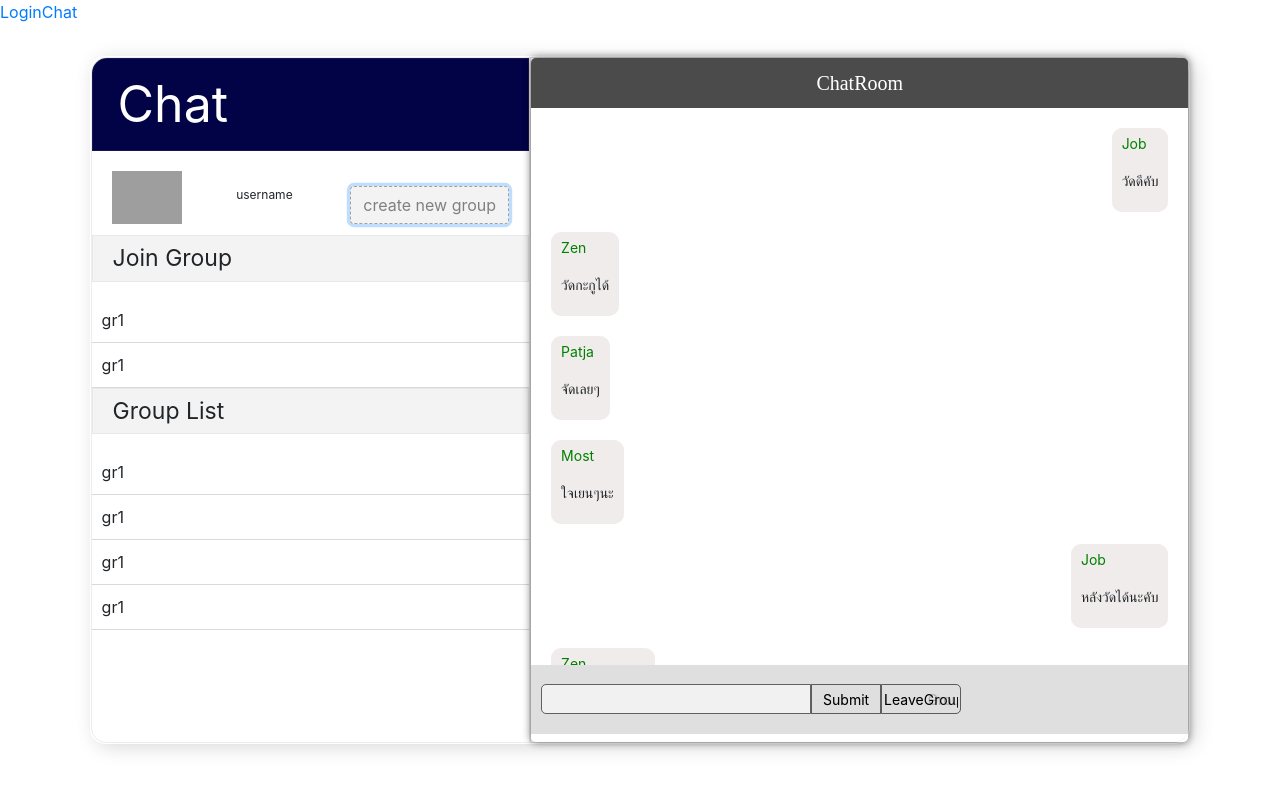
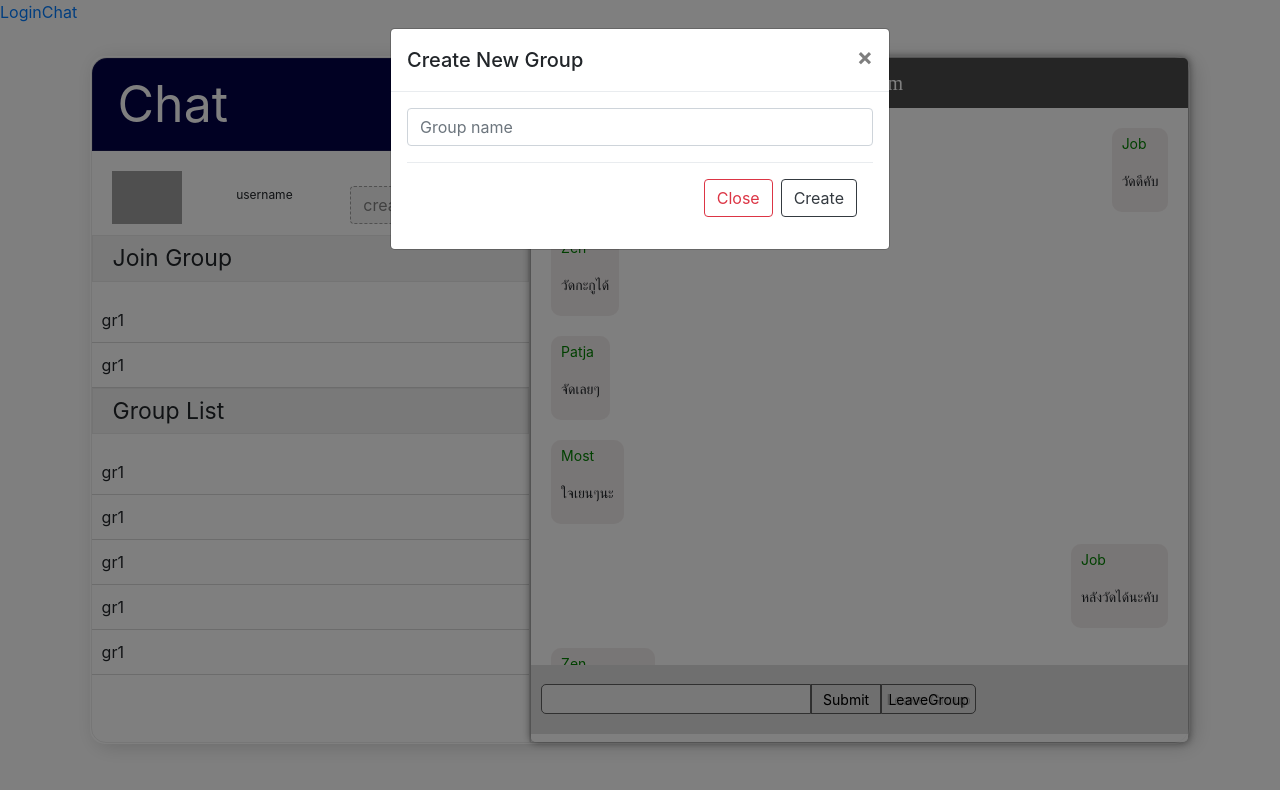
Before and after one commit to beemtny/G-Chat, a React (Create React App) app: page /chat in a window 1280 px wide. Both pictures are taken after a click on the button "create new group". Shown: the top 790 px of the page. Built offline with nearby package versions, Linux system fonts and the light colour scheme; no server answers; grey boxes are pictures that could not be loaded.

Commit message:
edit overflow

```diff
--- a/src/App.css
+++ b/src/App.css
@@ -48,7 +48,6 @@
   padding: 100px 60px 100px 60px;
 }
 
-
 .profile {
   overflow: auto;
   width: 70px;
@@ -65,11 +64,17 @@
   color: gray;
 }
 
-.groupList {
+.groupSide .groupList {
   width: 100%;
-  height: 400px;
-  overflow-y : scroll;
-  display: inline-block;
+  /* height: 400px; */
+  height: 65%;
+  overflow-y: scroll;
+}
+
+.groupSide {
+  width: 100%;
+  height: 100%;
+  overflow: hidden;
 }
 
 ::-webkit-scrollbar {
@@ -108,13 +113,13 @@
   background-color: rgba(255, 255, 255, 0.7);
   border-radius: 5px;
   overflow: hidden;
-  box-shadow: 0 0 8px 0 rgba(0,0,0, 0.3);
+  box-shadow: 0 0 8px 0 rgba(0, 0, 0, 0.3);
 }
 
 .chatroom h3 {
-  font-family: 'Pacifico', cursive;
+  font-family: "Pacifico", cursive;
   background-color: rgba(27, 27, 27, 0.726);
-  color: #FFF;
+  color: #fff;
   margin: 0;
   height: 50px;
   font-size: 20px;
@@ -160,7 +165,7 @@
 
 .chatroom .chats .chat a {
   text-decoration: none;
-  color:rgb(25, 91, 136);
+  color: rgb(25, 91, 136);
 }
 
 .chatroom .input {
@@ -196,10 +201,11 @@
   transition: all 0.3s ease;
 }
 .chatroom .input input[type="leavegroup"] {
+  text-align: center;
   background: transparent;
   border: 1px solid rgb(92, 92, 92);
   height: 30px;
-  width: 80px;
+  width: 95px;
   font-size: 14px;
   box-sizing: border-box;
   border-top-right-radius: 5px;
@@ -210,9 +216,9 @@
 
 .chatroom .input input[type="submit"]:hover {
   background: rgb(36, 151, 228);
-  color: #FFF;
+  color: #fff;
 }
 .chatroom .input input[type="leavegroup"]:hover {
   background: rgb(209, 8, 8);
-  color: #FFF;
+  color: #fff;
 }
--- a/src/Chat.js
+++ b/src/Chat.js
@@ -15,6 +15,8 @@ export default class Chat extends Component {
     );
     // this.socket = socketIOClient('http://localhost:4000')
     this.state = {
+      userID: "untitle",
+      grName: "GrUntitle",
       chats: [
         {
           username: "Job",
@@ -66,9 +68,35 @@ export default class Chat extends Component {
         }
       ]
     };
+    this.onSubmit = this.onSubmit.bind(this);
+    this.submitMessage = this.submitMessage.bind(this);
+    this.handleInputChange = this.handleInputChange.bind(this);
+  }
 
-    this.submitMessage = this.submitMessage.bind(this);
-  }
+  handleInputChange = e => {
+    const target = e.target;
+    const value = target.value;
+    const name = target.name;
+
+    this.setState({
+      [name]: value
+    });
+  };
+
+  onSubmit = async e => {
+    e.preventDefault();
+    let data = {
+      grName: this.state.grName,
+      userID: this.state.userID
+    };
+    console.log(data);
+    // axios({
+    //   method: "get",
+    //   url: localhost + "/api/database/user/" + this.state.userID
+    // }).then(res => {
+    //   console.log(res.data);
+    // });
+  };
 
   componentWillMount() {
     let user = window.localStorage.getItem("userID");
@@ -94,7 +122,7 @@ export default class Chat extends Component {
     e.preventDefault();
     this.socket.emit("chat", ReactDOM.findDOMNode(this.refs.msg).value);
   }
-  leaveGroup(){
+  leaveGroup() {
     //this.leaveGroup();
   }
 
@@ -129,6 +157,7 @@ export default class Chat extends Component {
     return (
       <div className="boxChat">
         <div className="block-left">
+          <div className="groupSide">
             <div className="header"> Chat </div>
             <div className="row">
               <div className="col col-3">
@@ -144,9 +173,70 @@ export default class Chat extends Component {
               </div>
               <div className="col">
                 <div style={{ padding: "35px 20px 0px 0px" }}>
-                <button type="button" className="btn createBTN">
+                  <button
+                    type="button"
+                    className="btn createBTN"
+                    data-toggle="modal"
+                    data-target="#exampleModal"
+                  >
                     create new group
                   </button>
+
+                  <div
+                    class="modal fade"
+                    id="exampleModal"
+                    tabindex="-1"
+                    role="dialog"
+                    aria-labelledby="exampleModalLabel"
+                    aria-hidden="true"
+                  >
+                    <div class="modal-dialog" role="document">
+                      <div class="modal-content">
+                        <div class="modal-header">
+                          <h5 class="modal-title" id="exampleModalLabel">
+                            Create New Group
+                          </h5>
+                          <button
+                            type="button"
+                            class="close"
+                            data-dismiss="modal"
+                            aria-label="Close"
+                          >
+                            <span aria-hidden="true">&times;</span>
+                          </button>
+                        </div>
+                        <div class="modal-body">
+                          <form onSubmit={this.onSubmit}>
+                            <div class="form-group">
+                              <input
+                                type="text"
+                                class="form-control"
+                                id="GrName"
+                                placeholder="Group name"
+                                onChange={this.handleInputChange}
+                                name="grName"
+                              />
+                            </div>
+                            <div class="modal-footer">
+                              <button
+                                type="button"
+                                class="btn btn-outline-danger"
+                                data-dismiss="modal"
+                              >
+                                Close
+                              </button>
+                              <button
+                                type="submit"
+                                class="btn btn-outline-dark"
+                              >
+                                Create
+                              </button>
+                            </div>
+                          </form>
+                        </div>
+                      </div>
+                    </div>
+                  </div>
                 </div>
               </div>
             </div>
@@ -169,6 +259,7 @@ export default class Chat extends Component {
               </div>
             </div>
           </div>
+        </div>
         <div className="block-right">
           {" "}
           <div className="chatroom">
@@ -185,23 +276,22 @@ export default class Chat extends Component {
             </form>
           </div>{" "}
         </div>
-        <div className="block-right"> <div className="chatroom">
+        <div className="block-right">
+          {" "}
+          <div className="chatroom">
             <h3>ChatRoom</h3>
             <ul className="chats" ref="chats">
-                    {
-                        chats.map((chat) =>
+              {chats.map(chat => (
                 <Message chat={chat} user={username} />
-                        )
-                    }
+              ))}
             </ul>
-                <form className="input" onSubmit={(e) => this.submitMessage(e)}>
+            <form className="input" onSubmit={e => this.submitMessage(e)}>
               <input type="text" ref="msg" />
               <input type="submit" value="Submit" />
-                    <input type="leavegroup" value="LeaveGroup"/>
+              <input type="leavegroup" value="LeaveGroup" />
             </form>
           </div>
         </div>
-
       </div>
     );
   }
```
Lines whose indentation alone changed are shown as unchanged.
